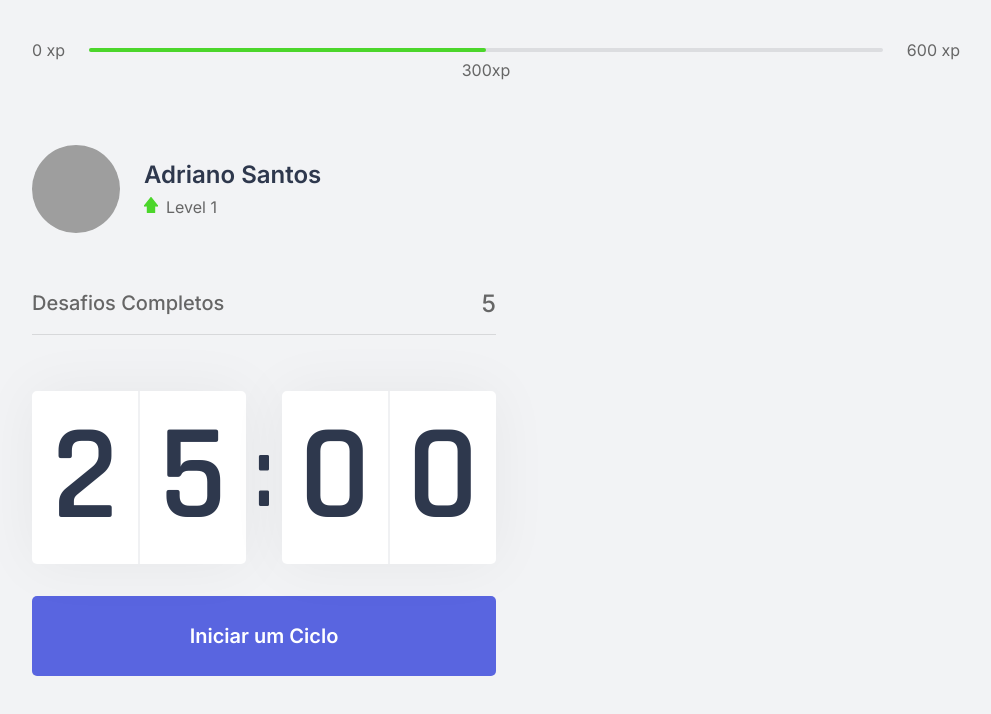
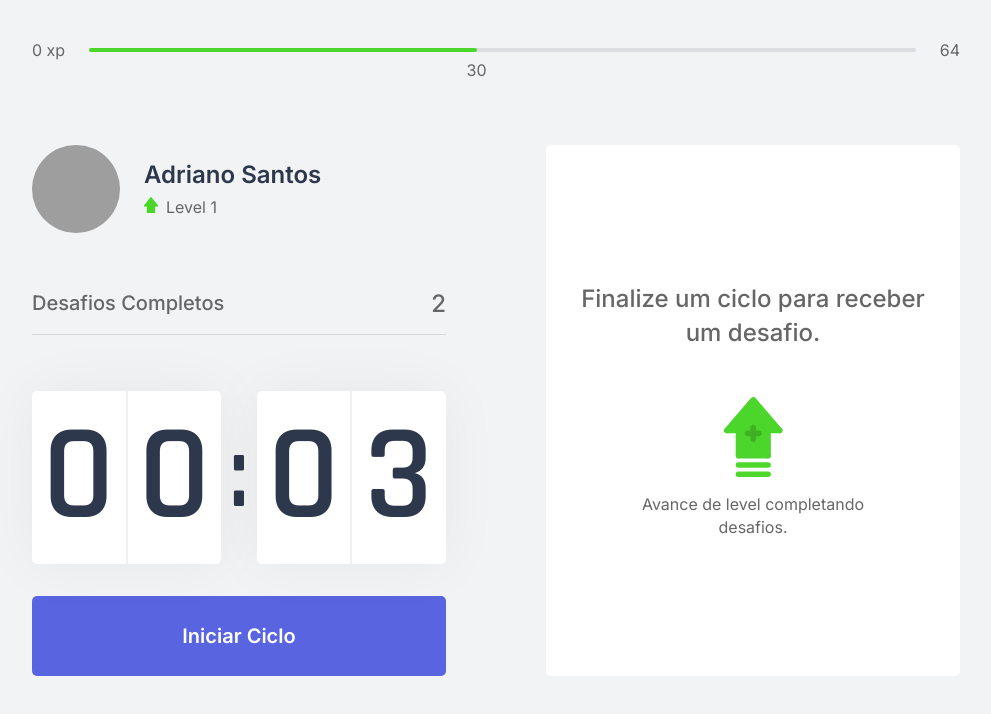
Before and after one commit to Adriano-Santtos/Tomatte, a Next.js app: page / in a window 1280 px wide. Shown: the top 714 px of the page, without its empty margins (144-1135 px from the left). Built offline with nearby package versions, Linux system fonts and the light colour scheme; grey boxes are pictures that could not be loaded.

Commit message:
contextAPI added

```diff
--- /dev/null
+++ b/challenges.json
@@ -0,0 +1,62 @@
+[
+  {
+    "type": "body",
+    "description": "Estique um de seus braços com a palma da mão virada para frente e puxe os dedos para cima por 10 segundos por mão.",
+    "amount": 80
+  },
+  {
+    "type": "body",
+    "description": "Estique seu braço contra o peito e puxe-o utilizando o outro braço por 10 segundos por braço.",
+    "amount": 60
+  },
+  {
+    "type": "body",
+    "description": "Puxe seu pescoço com a ajuda da mão para a direita e para a esquerda, permanecendo na posição por alguns segundos.",
+    "amount": 70
+  },
+  {
+    "type": "body",
+    "description": "Com as duas mãos na parte de trás da cabeça, leve-a para baixo, alongando a parte de trás da região.",
+    "amount": 60
+  },
+  {
+    "type": "body",
+    "description": "Cruze as pernas e desça com as mãos esticadas em direção ao chão. Repita o movimento com a outra perna na frente.",
+    "amount": 100
+  },
+  {
+    "type": "body",
+    "description": "Sentado, abra as pernas e tente encostar as palmas das mãos no chão, repita 3 vezes por 5 segundos.",
+    "amount": 80
+  },
+  {
+    "type": "body",
+    "description": "Puxe o joelho de encontro ao peito e segure, troque de perna após 10 segundos.",
+    "amount": 50
+  },
+  {
+    "type": "body",
+    "description": "Sentado, cruze uma perna e incline seu tronco à frente, troque de perna após 10 segundos.",
+    "amount": 80
+  },
+  {
+    "type": "eye",
+    "description": "Sentado, feche os olhos e cubra-os com as palmas da mão durante 2 minutos, depois abra normalmente.",
+    "amount": 90
+  },
+  {
+    "type": "eye",
+    "description": "Em algum ambiente aberto, olhe o mais longe que puder em quatro direções por 3s, mexa apenas os olhos. Repita 3 vezes.",
+    "amount": 140
+  },
+  {
+    "type": "eye",
+    "description": "Usando os polegares, massage a área abaixo das sobrancelhas em movimentos circulares por 15 segundos.",
+    "amount": 70
+  },
+  {
+    "type": "body",
+    "description": "Em pé, gire a cintura o máximo que puder para a esquerda, segure por cinco segundos. Repita para a direita.",
+    "amount": 90
+  }
+]
--- /dev/null
+++ b/src/components/ChallengeBox.tsx
@@ -0,0 +1,57 @@
+import { useContext } from 'react';
+import { ChallengesContext } from '../contexts/ChallengesContex';
+import styles from '../styles/components/ChallengeBox.module.css';
+
+
+export function ChallengeBox(){
+
+    const{activeChallenge, resetChallenge} = useContext(ChallengesContext);
+
+
+    return(
+            <div className={styles.challengeBoxContainer}>
+            {activeChallenge ? (
+             <div className={styles.challengeActive}>
+                 <header>Ganhe {activeChallenge.amount} xp</header>
+
+                 <main>
+                     <img src={`icons/${activeChallenge.type}.svg`} />
+                    <strong>Novo desafio</strong>
+                    <p>{activeChallenge.description}</p>
+                 </main>
+
+
+                 <footer>
+                     <button
+                        type="button"
+                        className={styles.challengeFailedButton}
+                        onClick={resetChallenge}
+                        >
+                        Falhei
+                    </button>
+
+                    <button
+                        type="button"
+                        className={styles.challengeSucceedButton}
+                        >
+                         Completei
+                    </button>
+
+                 </footer>
+
+             </div>
+
+            ) : (
+             <div className={styles.challengeNotActive}>
+                <strong>Finalize um ciclo para receber um desafio.</strong>
+                <p>
+                    < img src="icons/level-up.svg" alt="Level up" />
+                    Avance de level completando desafios.
+                </p>
+            </div>
+        )}
+
+        </div>
+
+    )
+}
--- a/src/components/CompletedChallenges.tsx
+++ b/src/components/CompletedChallenges.tsx
@@ -1,11 +1,16 @@
+import { useContext } from 'react';
+import { ChallengesContext } from '../contexts/ChallengesContex';
 import styles from '../styles/components/CompletedChallenges.module.css';
 
 
 export function CompletedChallenges(){
+
+    const {challengesCompleted} = useContext(ChallengesContext);
+
     return(
         <div className={styles.completedChallengesContainer}>
             <span>Desafios Completos</span>
-            <span>5</span>
+            <span>{challengesCompleted}</span>
         </div>
     )
 }
--- a/src/components/Countdown.tsx
+++ b/src/components/Countdown.tsx
@@ -1,10 +1,16 @@
-import { useEffect, useState } from 'react';
+import { useContext, useEffect, useState } from 'react';
+import { ChallengesContext } from '../contexts/ChallengesContex';
 import styles from '../styles/components/Countdown.module.css'
 
+let countdownTimeout: NodeJS.Timeout;
+
 export function Countdown (){
+    const{startNewChallenge} = useContext(ChallengesContext);
 
-    const [time, setTime] = useState(25*60);
-    const [active, setActive] = useState(false);
+    const [time, setTime] = useState(0.05*60);
+    const [isActive, setIsActive] = useState(false);
+    const [hasFinished, setHasFinished] = useState(false);
+
 
     const minutes = Math.floor(time/60);
     const seconds = time%60;
@@ -13,16 +19,26 @@
     const [sencondLeft, secondRight] = String(seconds).padStart(2, '0').split('');
 
     function startCountdown(){
-        setActive(true);
+        setIsActive(true);
+    }
+
+    function resetCountdown(){
+        clearTimeout(countdownTimeout); //JS puro
+        setIsActive(false);
+        setTime(0.1*60);
     }
 
     useEffect(() => {
-        if(active && time > 0){
-            setTimeout(()=>{
+        if(isActive && time > 0){
+           countdownTimeout = setTimeout(()=> {
                 setTime(time-1);;
             }, 1000)
+        }else if (isActive && time === 0){
+            setHasFinished(true);
+            setIsActive(false);
+            startNewChallenge();
         }
-    },[active, time]);
+    },[isActive, time]);
 
     return(
         <div>
@@ -39,12 +55,35 @@
                     </div>
                 </div>
 
-                <button
-                type="button"
-                className={styles.countdownButton}
-                onClick={startCountdown}>
-                    Iniciar um Ciclo
-                </button>
+                {hasFinished ? (
+                     <button
+                     disabled
+                     className={styles.countdownButton}
+                     >
+                        Ciclo encerrado
+                     </button>
+                ):(
+                    <>
+                    {isActive ? (
+                         <button
+                         type="button"
+                         className={`${styles.countdownButton} ${styles.countdownButtonActive}`}
+                         onClick={resetCountdown}
+                         >
+                         Abandonar ciclo
+                         </button>)
+                  : (
+                        <button
+                        type="button"
+                        className={styles.countdownButton}
+                        onClick={startCountdown}
+                         >
+                            Iniciar Ciclo
+                        </button>
+
+                    )}
+                    </>
+                 )}
         </div>
     );
 }
--- a/src/components/ExperienceBar.tsx
+++ b/src/components/ExperienceBar.tsx
@@ -1,18 +1,25 @@
+import { useContext } from 'react';
+import { ChallengesContext } from '../contexts/ChallengesContex';
 import styles from '../styles/components/ExperienceBar.module.css';
 
 export function ExperienceBar(){
+
+    const { currentExperience,experienceToNextLevel }=useContext(ChallengesContext);
+
+    const percentToNextLevel = Math.round(currentExperience* 100) / experienceToNextLevel;
+
     return (
         <header className={styles.experienceBar}>
             <span>0 xp</span>
             <div>
-                <div style={{width: '50%'}} />
+                <div style={{width: `${percentToNextLevel}%`}} />
 
-                <span className={styles.currentExperience} style={{left: '50%'}}>
-                    300xp
+                <span className={styles.currentExperience} style={{left: `${percentToNextLevel}%`}}>
+                    {currentExperience}
                 </span>
 
             </div>
-            <span>600 xp</span>
+            <span>{experienceToNextLevel}</span>
         </header>
 
     );
--- /dev/null
+++ b/src/contexts/ChallengesContex.tsx
@@ -0,0 +1,68 @@
+import {createContext, useState, ReactNode} from 'react';
+import challenges from '../../challenges.json';
+
+interface Challenge{
+    type: 'body' | 'eye';
+    description : string;
+    amount: number;
+
+}
+
+interface ChallengesContextData {
+    level: number;
+    currentExperience: number;
+    challengesCompleted: number;
+    experienceToNextLevel: number;
+    levelUp: ()=> void;
+    startNewChallenge: () => void;
+    activeChallenge: Challenge;
+    resetChallenge: ()=> void;
+}
+
+interface ChallengesProviderProps {
+    children: ReactNode;
+}
+
+export const ChallengesContext = createContext({} as ChallengesContextData);
+
+export function ChallengesProvider({children}:ChallengesProviderProps){
+    const [level, setLevel] = useState(1);
+    const [currentExperience, setCurrentExperience] = useState(30);
+    const [challengesCompleted, setChallengesCompleted] = useState(2);
+
+    const [activeChallenge, setActiveChallenge] = useState(null);
+
+    const experienceToNextLevel = Math.pow((level + 1)*4, 2);
+
+    function levelUp() {
+        setLevel(level +1);
+    }
+
+    function startNewChallenge(){
+        const randomChallengeIndex = Math.floor((Math.random()*challenges.length));
+        const challenge = challenges[randomChallengeIndex];
+
+        setActiveChallenge(challenge)
+    }
+
+    function resetChallenge(){
+        setActiveChallenge(null);
+    }
+
+    return (
+        <ChallengesContext.Provider
+            value ={{
+            level,
+            currentExperience,
+            challengesCompleted,
+            levelUp,
+            startNewChallenge,
+            activeChallenge,
+            resetChallenge,
+            experienceToNextLevel,
+            }}
+            >
+            {children}
+        </ChallengesContext.Provider>
+    );
+}
--- a/src/pages/_app.tsx
+++ b/src/pages/_app.tsx
@@ -1,8 +1,19 @@
 import '../styles/global.css';
+
+import {ChallengesProvider} from '../contexts/ChallengesContex';
 
 
 function MyApp({ Component, pageProps }) {
-  return <Component {...pageProps} />
+  return(
+
+    <ChallengesProvider>
+
+      <Component {...pageProps} />
+
+    </ChallengesProvider>
+
+  )
+
 }
 
 export default MyApp
--- a/src/pages/index.tsx
+++ b/src/pages/index.tsx
@@ -1,10 +1,11 @@
+import Head from 'next/head';
 
 import { CompletedChallenges } from "../components/CompletedChallenges";
 import { Countdown } from "../components/Countdown";
 import { ExperienceBar } from "../components/ExperienceBar";
 import {Profile} from "../components/Profile";
+import { ChallengeBox } from "../components/ChallengeBox";
 
-import Head from 'next/head';
 
 import styles from '../styles/pages/Home.module.css';
 
@@ -18,15 +19,18 @@
       <ExperienceBar/>
 
       <section>
+
         <div>
-          <Profile/>
+        <Profile/>
          <CompletedChallenges/>
          <Countdown/>
         </div>
-        <div></div>
+
+        <div>
+          <ChallengeBox/>
+        </div>
+
       </section>
     </div>
-
-
-  )
+  );
 }
--- /dev/null
+++ b/src/styles/components/ChallengeBox.module.css
@@ -0,0 +1,113 @@
+.challengeBoxContainer {
+    height: 100%;
+
+    background: var(--white);
+    border-radius: 5px;
+    box-shadow: 0 0 60px rgba (0, 0, 0, 0.05);
+    padding: 1.5rem 2rem;
+
+    display: flex;
+    flex-direction: column;
+    align-items: center;
+    justify-content: center;
+
+    text-align: center;
+
+}
+
+.challengeNotActive {
+    display: flex;
+    flex-direction: column;
+    align-items: center;
+}
+
+.challengeNotActive strong {
+    font-size: 1.5rem;
+    font-weight: 500;
+    line-height: 1.4;
+}
+
+.challengeNotActive p {
+    display: flex;
+    flex-direction: column;
+    align-items: center;
+    line-height: 1.4;
+    max-width: 70%;
+    margin-top: 3rem;
+}
+
+.challengeNotActive p img {
+    margin-bottom: 1rem;
+}
+
+.challengeActive {
+    height: 100%;
+
+    display: flex;
+    flex-direction: column;
+
+}
+
+.challengeActive header{
+    color: var(--blue);
+    font-weight: 600;
+    font-size: 1.25rem;
+    padding: 0 2rem 1.5rem;
+    border-bottom: 1px solid var(--gray-line);
+}
+
+.challengeActive main{
+    flex: 1;
+    display: flex;
+    flex-direction: column;
+    align-items: center;
+    justify-content: center;
+}
+
+.challengeActive main strong {
+    font-weight: 600;
+    font-size: 2rem;
+    color: var(--title);
+    margin: 1.5rem 0 1rem;
+
+
+
+}
+
+.challengeActive main p{
+    line-break: 1.5;
+}
+
+.challengeActive footer{
+    display: grid;
+    grid-template-columns: 1fr 1fr;
+    gap: 1rem;
+}
+
+.challengeActive footer button{
+    height: 3rem;
+
+    display: flex;
+    align-items: center;
+    justify-content: center;
+
+    border: 0;
+    border-radius: 5px;
+
+    color: var(--white);
+
+    font-size: 1rem;
+    font-weight: 600;
+}
+
+.challengeActive footer button.challengeFailedButton{
+    background: var(--red);
+}
+
+.challengeActive footer button.challengeSucceedButton{
+    background: var(--green);
+}
+
+.challengeActive footer button:hover{
+    filter:brightness(0.9);
+}
--- a/src/styles/pages/Home.module.css
+++ b/src/styles/pages/Home.module.css
@@ -14,6 +14,6 @@
 
     display: grid;
     grid-template-columns: 1fr 1fr;
-    gap: 6.25 rem;
+    gap: 6.25rem;
     align-content: center;
 }
```
Also changed, not shown: src/styles/components/Countdown.module.css (+18 -1 lines), 1 other file (tests, documents, lock files or other folders).
